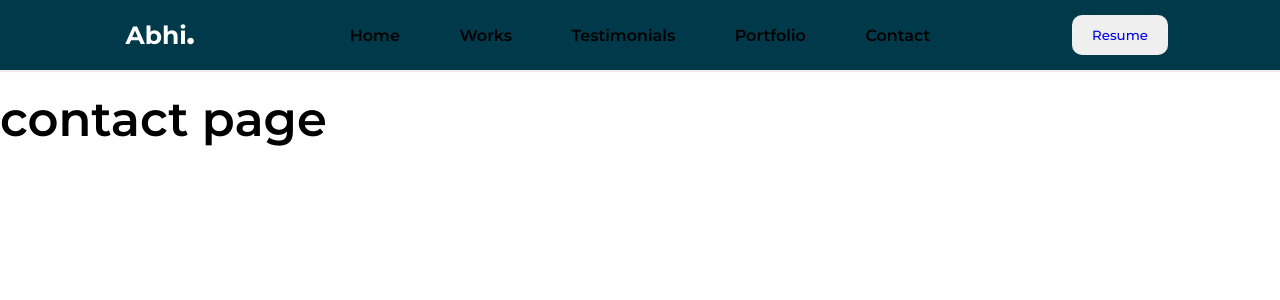
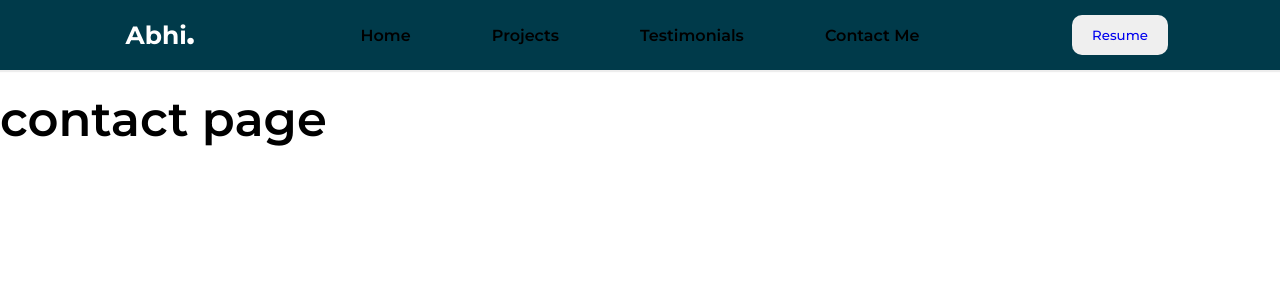
Before and after one commit to AbhiShekSehjal/myProtfolioWIthReact.js, a React (Vite) app: page /Contact in a window 1280 px wide. Shown: the top 300 px of the page. Built offline with nearby package versions, Linux system fonts and the light colour scheme.

Commit message:
some issues

```diff
--- a/src/components/navbar/Navbar.jsx
+++ b/src/components/navbar/Navbar.jsx
@@ -86,17 +86,19 @@ function Navbar() {
 
                 <a href="#Home" className="logo">Abhi <span className='dotSpan'>.</span></a>
 
-                <ul className="pageLinks">
-                    <li><NavLink to={""} className="NavLinks" style={{ textDecoration: "none" }}>Home</NavLink></li>
-                    <li><NavLink to={"/Works"} className="NavLinks" style={{ textDecoration: "none" }}>Works</NavLink></li>
-                    <li><NavLink to={"/Testimonials"} className="NavLinks" style={{ textDecoration: "none" }}>Testimonials</NavLink></li>
-                    <li><NavLink to={"/Portfolio"} className="NavLinks" style={{ textDecoration: "none" }}>Portfolio</NavLink></li>
-                    <li><NavLink to={"/Contact"} className="NavLinks" style={{ textDecoration: "none" }}>Contact</NavLink></li>
-                </ul>
+                <div className="pageLinks">
+                    <a href='#Home' className='NavLinks' style={{ textDecoration: "none" }}>Home</a>
+                    <a href='#projects' className='NavLinks' style={{ textDecoration: "none" }}>Projects</a>
+                    <a href='#Testimonials' className='NavLinks' style={{ textDecoration: "none" }}>Testimonials</a >
+                    <a href="#contactMe" className='NavLinks' style={{ textDecoration: "none" }}>Contact Me</a >
+                </div >
 
-                <button className='CvButton'>
+                {/* <a href="#contactMe" style={{ textDecoration: "none" }}><div className="hireMe">Hire me</div></a> */}
+
+
+                < button className='CvButton' >
                     <a href="https://drive.google.com/file/d/1imaxitWiKE3jDUCcmEo9BdCIGSoeZNs7/view" className='CV'>Resume</a>
-                </button>
+                </button >
 
                 <div class="hamburger" id="hamburger" onClick={() => { showSidebar() }}>
                     <span class="line1" id="line1"></span>
@@ -105,17 +107,17 @@ function Navbar() {
                 </div>
 
 
-            </nav>
+            </nav >
             <div className="sidebar">
+
                 <ul className="pageLinksPagelinks" onClick={() => { hideSidebar() }}>
-                    <li><NavLink to={""} className="NavLinks" style={{ textDecoration: "none" }}>Home</NavLink></li>
-                    <li><NavLink to={"/Works"} className="NavLinks" style={{ textDecoration: "none" }}>Works</NavLink></li>
-                    <li><NavLink to={"/Testimonials"} className="NavLinks" style={{ textDecoration: "none" }}>Testimonials</NavLink></li>
-                    <li><NavLink to={"/Portfolio"} className="NavLinks" style={{ textDecoration: "none" }}>Portfolio</NavLink></li>
-                    <li><NavLink to={"/Contact"} className="NavLinks" style={{ textDecoration: "none" }}>Contact</NavLink></li>
+                    <li><a href='#Home' className='NavLinks' style={{ textDecoration: "none" }}>Home</a></li>
+                    <li><a href='#projects' className='NavLinks' style={{ textDecoration: "none" }}>Projects</a></li>
+                    <li><a href='#Testimonials' className='NavLinks' style={{ textDecoration: "none" }}>Testimonials</a ></li>
+                    <li> <a href="#contactMe" className='NavLinks' style={{ textDecoration: "none" }}>Contact Me</a ></li>
                     <li><a href="https://drive.google.com/file/d/1imaxitWiKE3jDUCcmEo9BdCIGSoeZNs7/view">See my Resume</a></li>
-                </ul>
-            </div>
+                </ul >
+            </div >
         </>
     )
 }
--- a/src/home/components/header/Header.jsx
+++ b/src/home/components/header/Header.jsx
@@ -3,6 +3,7 @@ import "./Header.css"
 import InstagramIcon from '@mui/icons-material/Instagram';
 import GitHubIcon from '@mui/icons-material/GitHub';
 import LinkedInIcon from '@mui/icons-material/LinkedIn';
+import XIcon from '@mui/icons-material/X';
 
 function Header() {
 
@@ -10,6 +11,7 @@ function Header() {
         InstaLink: "https://www.instagram.com/abhi_sehjal09/",
         GitLink: "https://github.com/AbhiShekSehjal",
         LinkedInLink: "https://www.linkedin.com/in/abhi-shek-4a78a5353/",
+        xLink: "https://x.com/AbhiShek89618",
         Behance: "https://www.behance.net/abhishek179"
     }
 
@@ -22,7 +24,7 @@ function Header() {
 
                 <div className="codePng">
 
-                    </div>
+                </div>
             </div>
 
             <div id='Home'>
@@ -37,6 +39,7 @@ function Header() {
                             <a href={links.InstaLink.toString()}><InstagramIcon fontSize='small' /></a>
                             <a href={links.GitLink.toString()}><GitHubIcon fontSize='small' /></a>
                             <a href={links.LinkedInLink.toString()}><LinkedInIcon fontSize='small' /></a>
+                            <a href={links.xLink.toString()}><XIcon fontSize='small' /></a>
                             <a href={links.Behance.toString()}><img src="/png/behance-512 (1).png" alt="" width={"20px"} /></a>
 
                         </div>
--- a/src/home/components/intro/components/skills/Skills.jsx
+++ b/src/home/components/intro/components/skills/Skills.jsx
@@ -36,7 +36,7 @@ function Skills() {
                 <ul className='list' >
                     <li><h3>Designing</h3></li>
                     <li className='skill'>AdobePhotoshop</li>
-                    <li className='skill'>Adobe XD</li>
+                    <li className='skill'>Adobe-XD</li>
                     <li className='skill'>Figma</li>
                 </ul>
             </div>
--- a/src/home/components/tools/Tools.css
+++ b/src/home/components/tools/Tools.css
@@ -6,8 +6,8 @@
 }
 
 .tool {
-    height: 80px;
-    width: 80px;
+    height: 60px;
+    width: 60px;
     display: flex;
     align-items: center;
     justify-content: center;
--- a/src/main.jsx
+++ b/src/main.jsx
@@ -17,6 +17,8 @@ import { createBrowserRouter, createRoutesFromElements, RouterProvider, Route }
 const router = createBrowserRouter(
   createRoutesFromElements(
     <Route path='/' element={<App />}>
+
+      {/* pages not yet show */}
       <Route path='' element={<Home />} />
       <Route path='Works' element={<Works />} />
       <Route path='Testimonials' element={<Testimonials />} />
```
